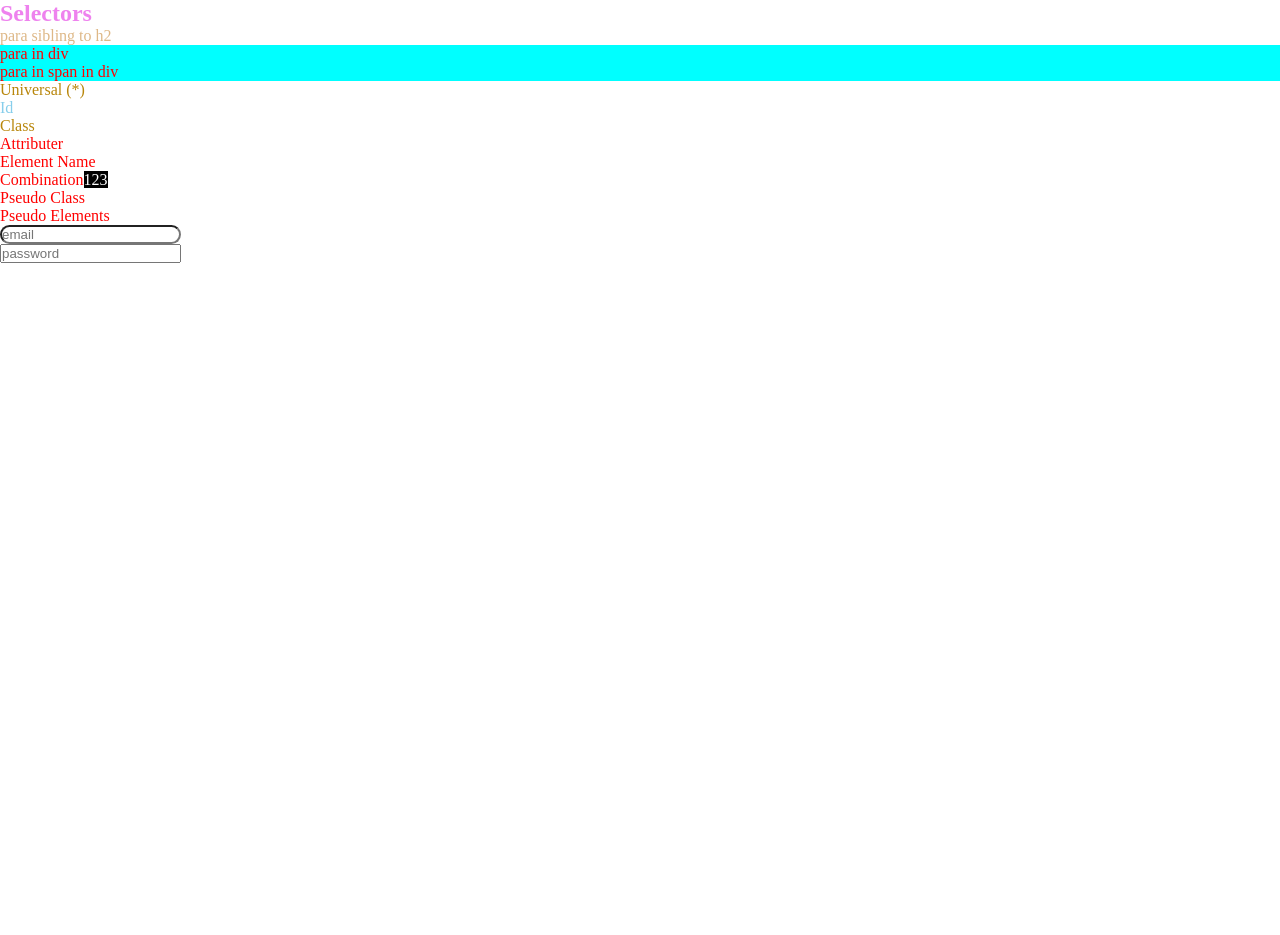
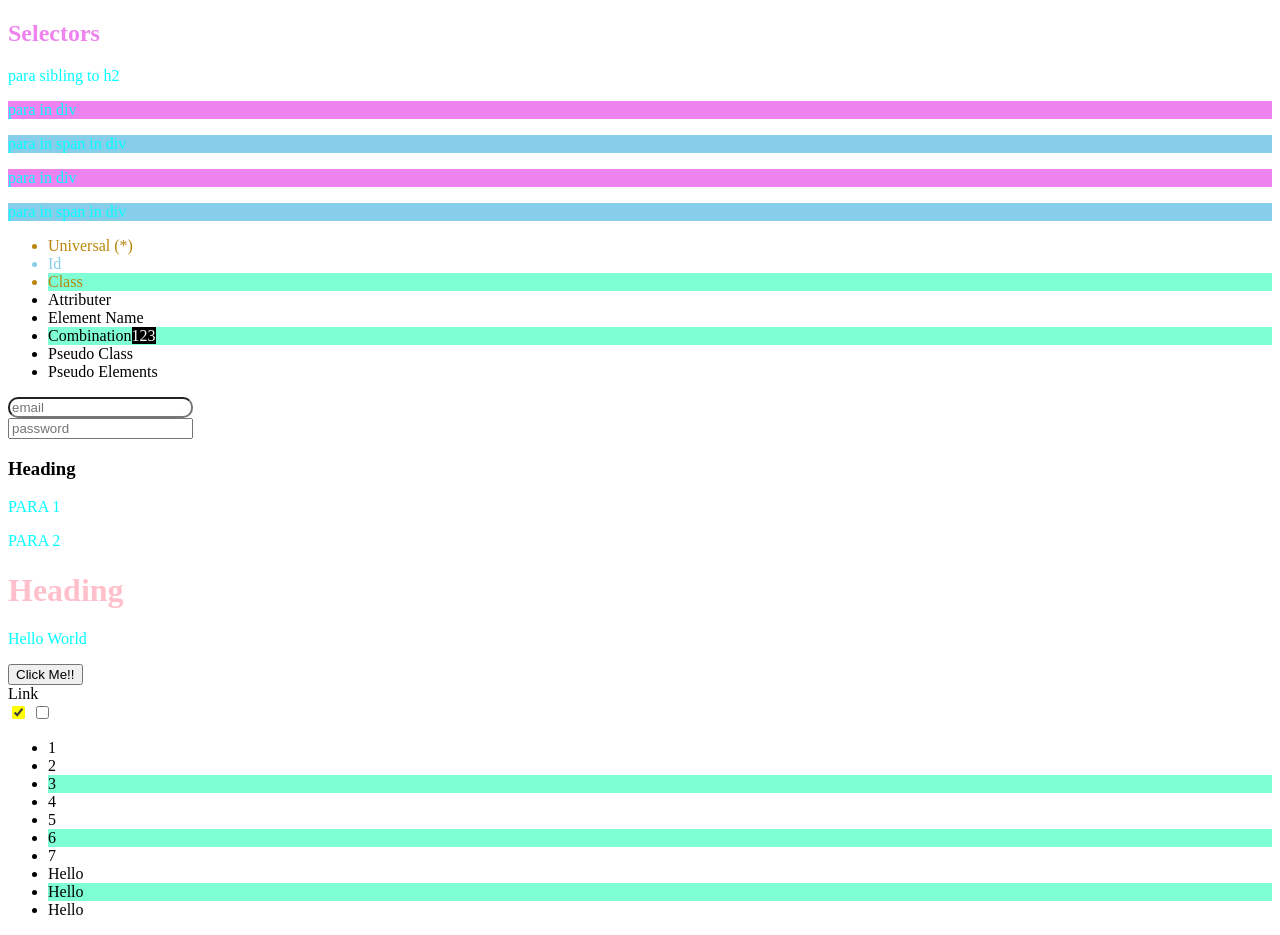
Before and after one commit to PranavJa1n/FullStack_Frontend, a plain HTML site: page selectors.html in a window 1280 px wide. Before the commit the page ends 800 px from the top, so only its background shows below. Drawn offline with Linux system fonts and the light colour scheme.

Commit message:
Add pseudo classes and practic parent-child and sibling relationship in selectors

```diff
--- a/selectors.html
+++ b/selectors.html
@@ -5,11 +5,6 @@
     <meta name="viewport" content="width=device-width, initial-scale=1.0">
     <title>Document</title>
     <style>
-        *{
-            margin: 0px;
-            padding: 0px;
-            color: red;
-        }
         #myid{
             color: skyblue;
         }
@@ -27,14 +22,70 @@
             background-color: black;    /* if i use "div>p" then it p should be direct child of div but if i use "div p" then it will apply to any p inside div*/
             color: white;
         }
-        h2 ~p{
+        h2~p{
             color: burlywood;
         }
-        div>p{
+        div p{              /* will apply on all the direct or indirect child p of div */
+            background-color: skyblue;
+        }
+        div>p{              /* will apply only on the direct child p of div */
             background-color: violet;
         }
-        div p{
-            background-color: cyan;
+        h3+p{   /* + will only apply properties on the first p sibling of h3 */
+            color: blue;
+        }
+        h3~p{   /* will apply on all siblings */
+            text-transform: uppercase;
+        }
+
+        #heading{               /* id have the higest priority */
+            color:pink;
+        }
+        .heading{               /* class have priority less the id more than tag */
+            color:blue;
+        }
+        h1{                     /* tag have least priority amoung id and class*/
+            color: red;
+        }
+
+        #mypara{
+            color:greenyellow;
+        }
+        .para{
+            color: coral;
+        }
+        p{
+            color: aqua!important;      /* imortant will force the tag to use these properties. */
+                                          /* This is not preffered to use now as it will make debugging nightmare so we now use @layers*/
+        }
+
+        /* Using sudo class */
+        button:hover{
+            background-color: black;
+            color: white;
+        }
+        button:focus{
+            background-color: darkblue;
+            color: crimson;
+        }
+        button:active{
+            background-color: pink;
+            color: cadetblue;
+        }
+
+        a:link{
+            text-decoration: none;
+            color: black;
+        }
+        a:visited{
+            color: green;
+        }
+
+        input:checked{
+            accent-color: yellow;
+        }
+        li:nth-child(3n){       /* apply only on the li comping the place of multiple of 3 */
+            background-color: aquamarine;
         }
     </style>
 </head>
@@ -42,6 +93,10 @@
     <h2>Selectors</h2>
     <p>para sibling to h2</p>
     <div>
+        <p>para in div</p>
+        <span>
+            <p>para in span in div</p>
+        </span>
         <p>para in div</p>
         <span>
             <p>para in span in div</p>
@@ -59,5 +114,28 @@
     </ul>
     <input type="email" placeholder="email" /><br />
     <input type="password" placeholder="password"/>
+    <section>
+        <h3>Heading</h3>
+        <p>Para 1</p>
+        <p>Para 2</p>
+    </section>
+    <h1 id="heading" class="heading" >Heading</h1>
+    <p ckass="para" id="mypara">Hello World</p>
+    <button>Click Me!!</button><br />
+    <a href="#">Link</a><br />
+    <input type="checkbox" checked />
+    <input type="checkbox" /><br />
+    <ul>
+        <li>1</li>
+        <li>2</li>
+        <li>3</li>
+        <li>4</li>
+        <li>5</li>
+        <li>6</li>
+        <li>7</li>
+        <li>Hello</li>
+        <li>Hello</li>
+        <li>Hello</li>
+    </ul>
 </body>
 </html>
```
